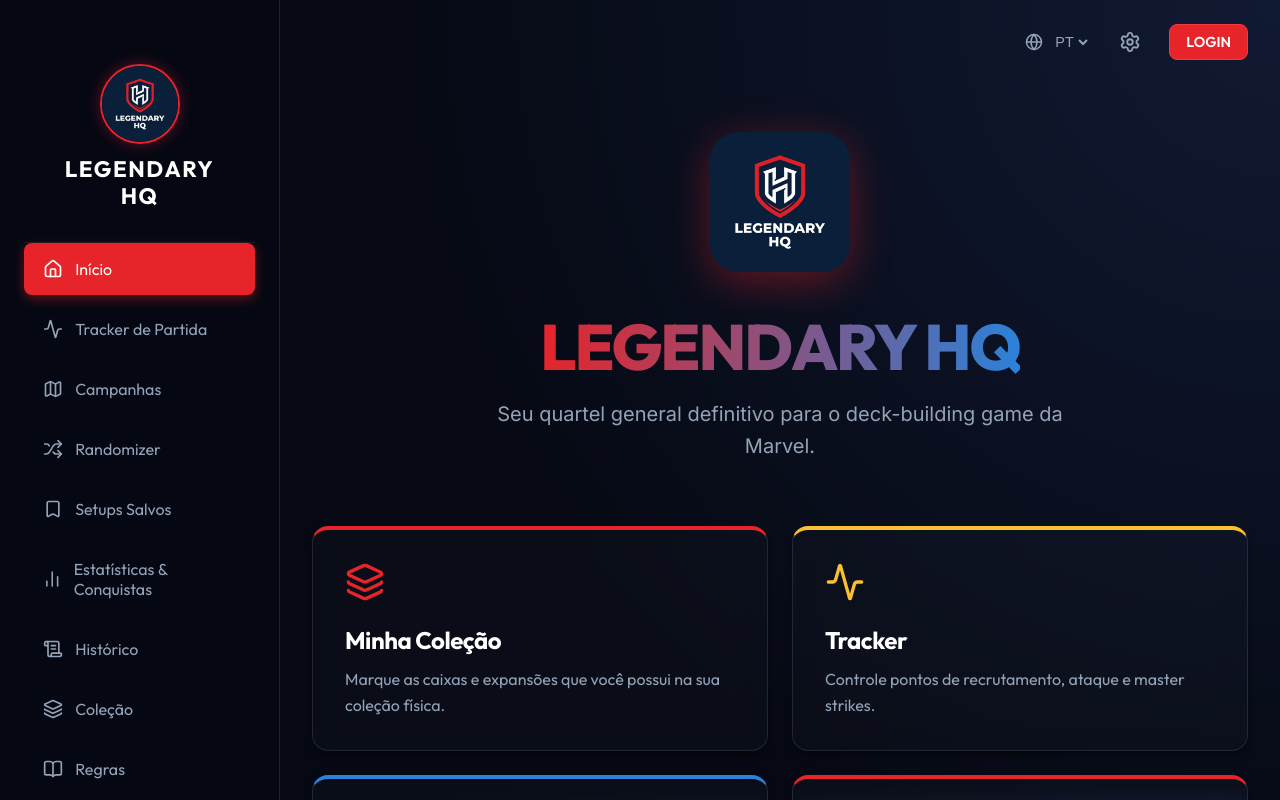
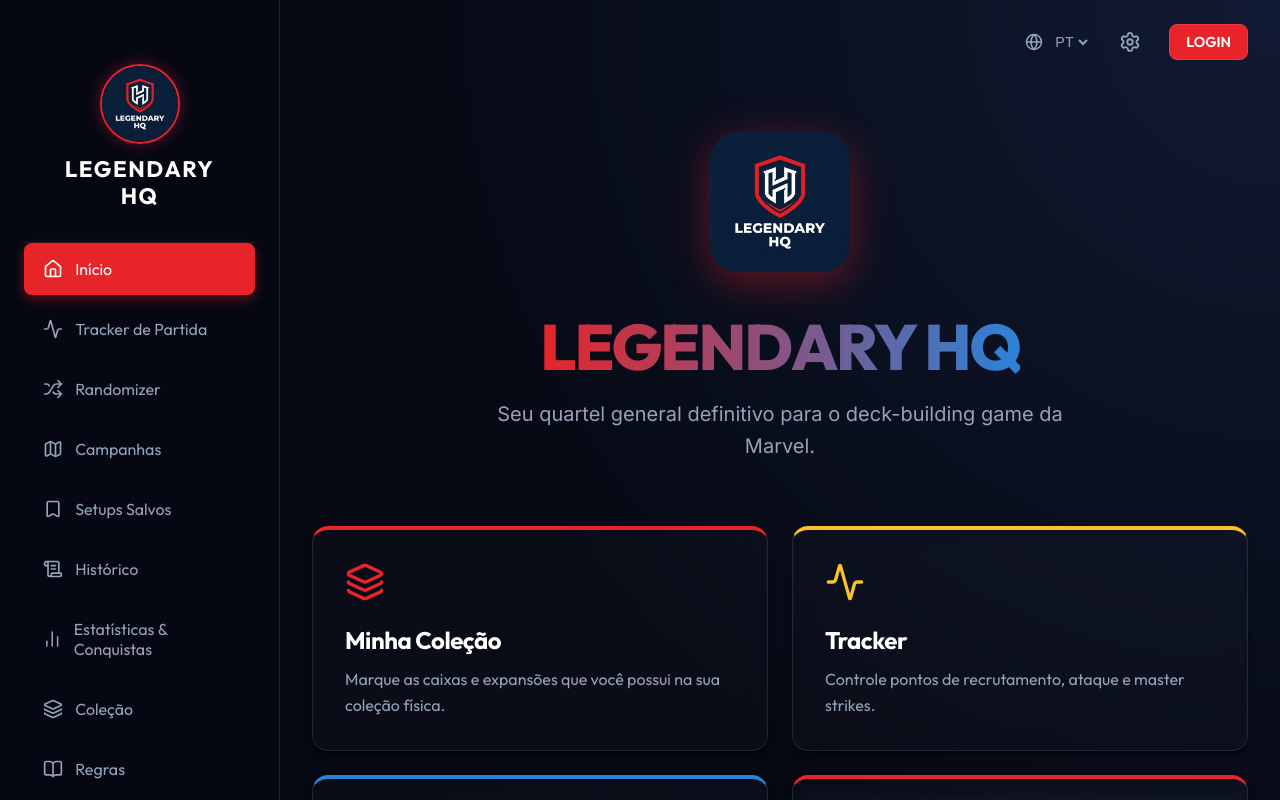
Before and after one commit to maikonfcosta/legendary-hq, a React (Vite) app: page / in a window 1280 px wide. Shown: the top 800 px of the page. Built offline with nearby package versions, Linux system fonts and the light colour scheme; no server answers.

Commit message:
feat: reorders sidebar menu for better usability

```diff
--- a/src/components/Sidebar.tsx
+++ b/src/components/Sidebar.tsx
@@ -24,20 +24,20 @@ export function Sidebar({ activeTab, handleTabChange, isMobileMenuOpen }: Sideba
         <button className={`nav-link ${activeTab === 'tracker' ? 'active' : ''}`} onClick={() => handleTabChange('tracker')}>
           <Activity size={20} /> {t('sidebar.tracker')}
         </button>
+        <button className={`nav-link ${activeTab === 'randomizer' ? 'active' : ''}`} onClick={() => handleTabChange('randomizer')}>
+          <Shuffle size={20} /> {t('sidebar.randomizer')}
+        </button>
         <button className={`nav-link ${activeTab === 'campaigns' ? 'active' : ''}`} onClick={() => handleTabChange('campaigns')}>
           <Map size={20} /> {t('sidebar.campaigns')}
-        </button>
-        <button className={`nav-link ${activeTab === 'randomizer' ? 'active' : ''}`} onClick={() => handleTabChange('randomizer')}>
-          <Shuffle size={20} /> {t('sidebar.randomizer')}
         </button>
         <button className={`nav-link ${activeTab === 'savedSetups' ? 'active' : ''}`} onClick={() => handleTabChange('savedSetups')}>
           <Bookmark size={20} /> {t('sidebar.savedSetups')}
         </button>
+        <button className={`nav-link ${activeTab === 'history' ? 'active' : ''}`} onClick={() => handleTabChange('history')}>
+          <ScrollText size={20} /> {t('sidebar.history')}
+        </button>
         <button className={`nav-link ${activeTab === 'stats' ? 'active' : ''}`} onClick={() => handleTabChange('stats')}>
           <BarChart2 size={20} /> {t('sidebar.stats')}
-        </button>
-        <button className={`nav-link ${activeTab === 'history' ? 'active' : ''}`} onClick={() => handleTabChange('history')}>
-          <ScrollText size={20} /> {t('sidebar.history')}
         </button>
         <button className={`nav-link ${activeTab === 'collection' ? 'active' : ''}`} onClick={() => handleTabChange('collection')}>
           <Layers size={20} /> Coleção
```
